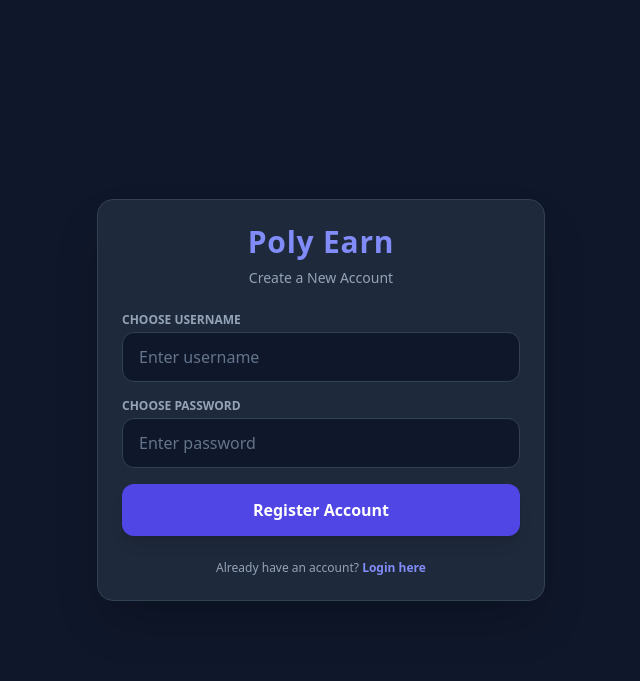
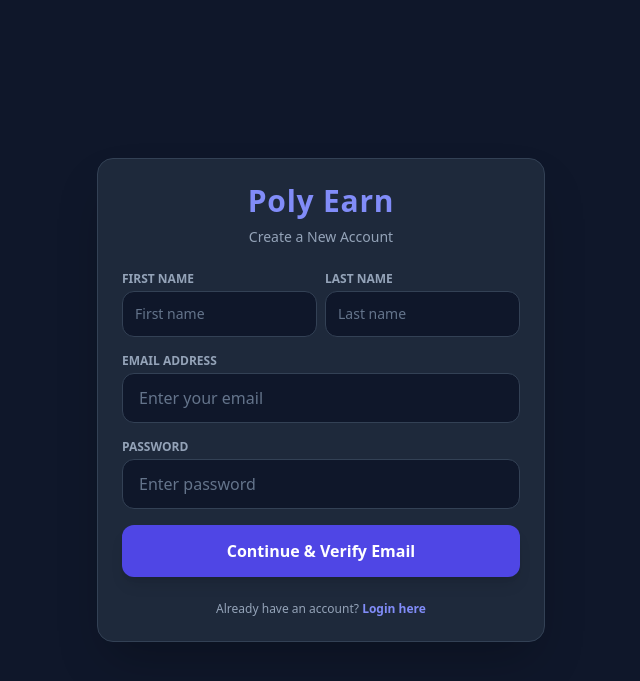
Before and after one commit to wizzidiamondblog-sketch/poly-earn, a Flask app: page /register in a window 1280 px wide. Shown: the top 681 px of the page, without its empty margins (319-959 px from the left). Run offline with Flask 3, Linux system fonts and the light colour scheme; some libraries are stand-ins or nearby versions.

Commit message:
Update registration form fields and button text

```diff
--- a/templates/register.html
+++ b/templates/register.html
@@ -24,19 +24,31 @@
         {% endwith %}
 
         <form action="/register" method="POST" class="space-y-4">
+            <div class="grid grid-cols-2 gap-2">
+                <div>
+                    <label class="block text-xs font-semibold text-slate-400 mb-1">FIRST NAME</label>
+                    <input type="text" name="first_name" required placeholder="First name"
+                           class="w-full bg-slate-900 border border-slate-700 rounded-xl px-3 py-3 text-white placeholder-slate-500 focus:outline-none focus:border-indigo-500 transition text-sm">
+                </div>
+                <div>
+                    <label class="block text-xs font-semibold text-slate-400 mb-1">LAST NAME</label>
+                    <input type="text" name="last_name" required placeholder="Last name"
+                           class="w-full bg-slate-900 border border-slate-700 rounded-xl px-3 py-3 text-white placeholder-slate-500 focus:outline-none focus:border-indigo-500 transition text-sm">
+                </div>
+            </div>
             <div>
-                <label class="block text-xs font-semibold text-slate-400 mb-1">CHOOSE USERNAME</label>
-                <input type="text" name="username" required placeholder="Enter username"
+                <label class="block text-xs font-semibold text-slate-400 mb-1">EMAIL ADDRESS</label>
+                <input type="email" name="email" required placeholder="Enter your email"
                        class="w-full bg-slate-900 border border-slate-700 rounded-xl px-4 py-3 text-white placeholder-slate-500 focus:outline-none focus:border-indigo-500 transition">
             </div>
             <div>
-                <label class="block text-xs font-semibold text-slate-400 mb-1">CHOOSE PASSWORD</label>
+                <label class="block text-xs font-semibold text-slate-400 mb-1">PASSWORD</label>
                 <input type="password" name="password" required placeholder="Enter password"
                        class="w-full bg-slate-900 border border-slate-700 rounded-xl px-4 py-3 text-white placeholder-slate-500 focus:outline-none focus:border-indigo-500 transition">
             </div>
             <button type="submit"
                     class="w-full bg-indigo-600 hover:bg-indigo-500 text-white font-bold py-3.5 rounded-xl shadow-lg transition duration-200">
-                Register Account
+                Continue & Verify Email
             </button>
         </form>
 
```
